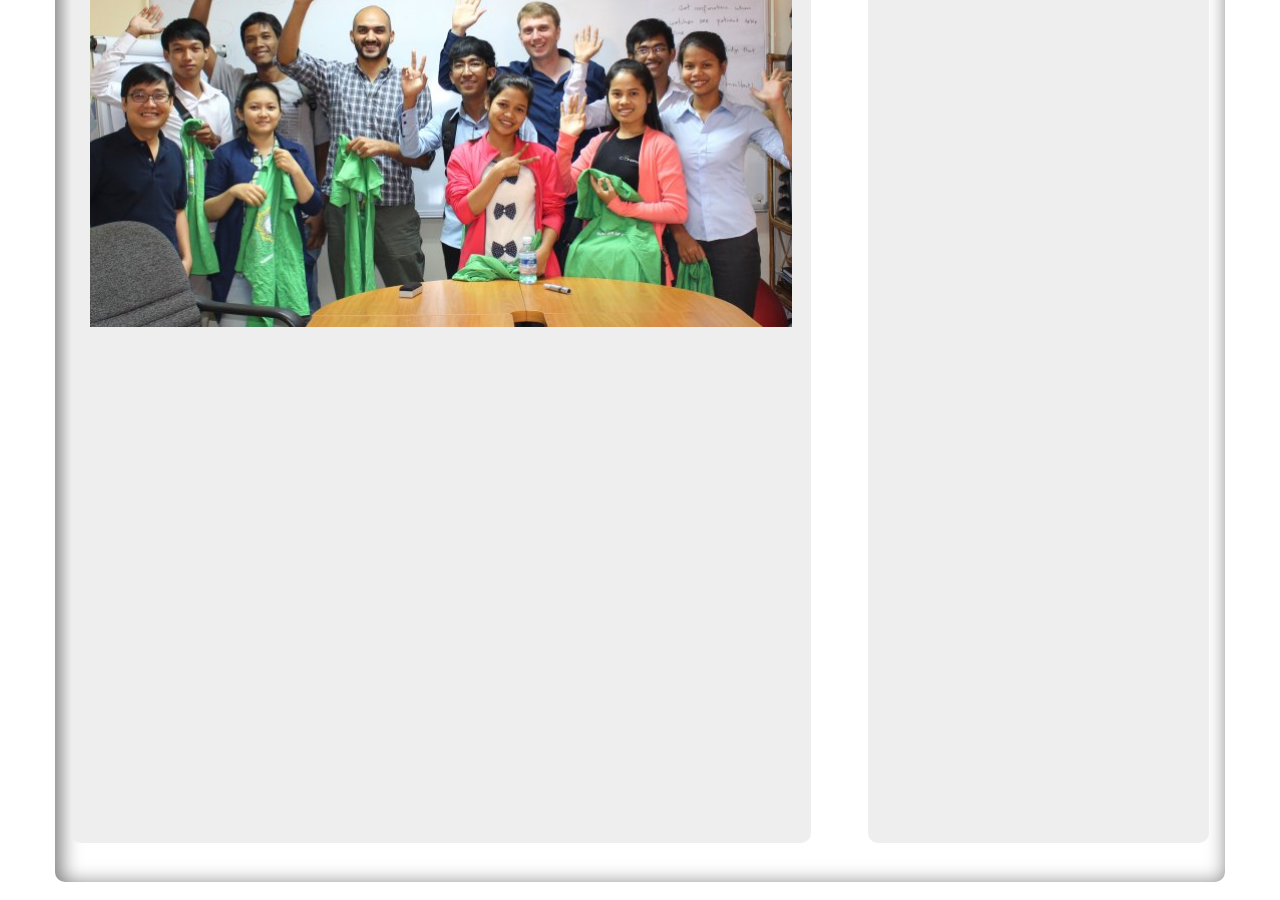
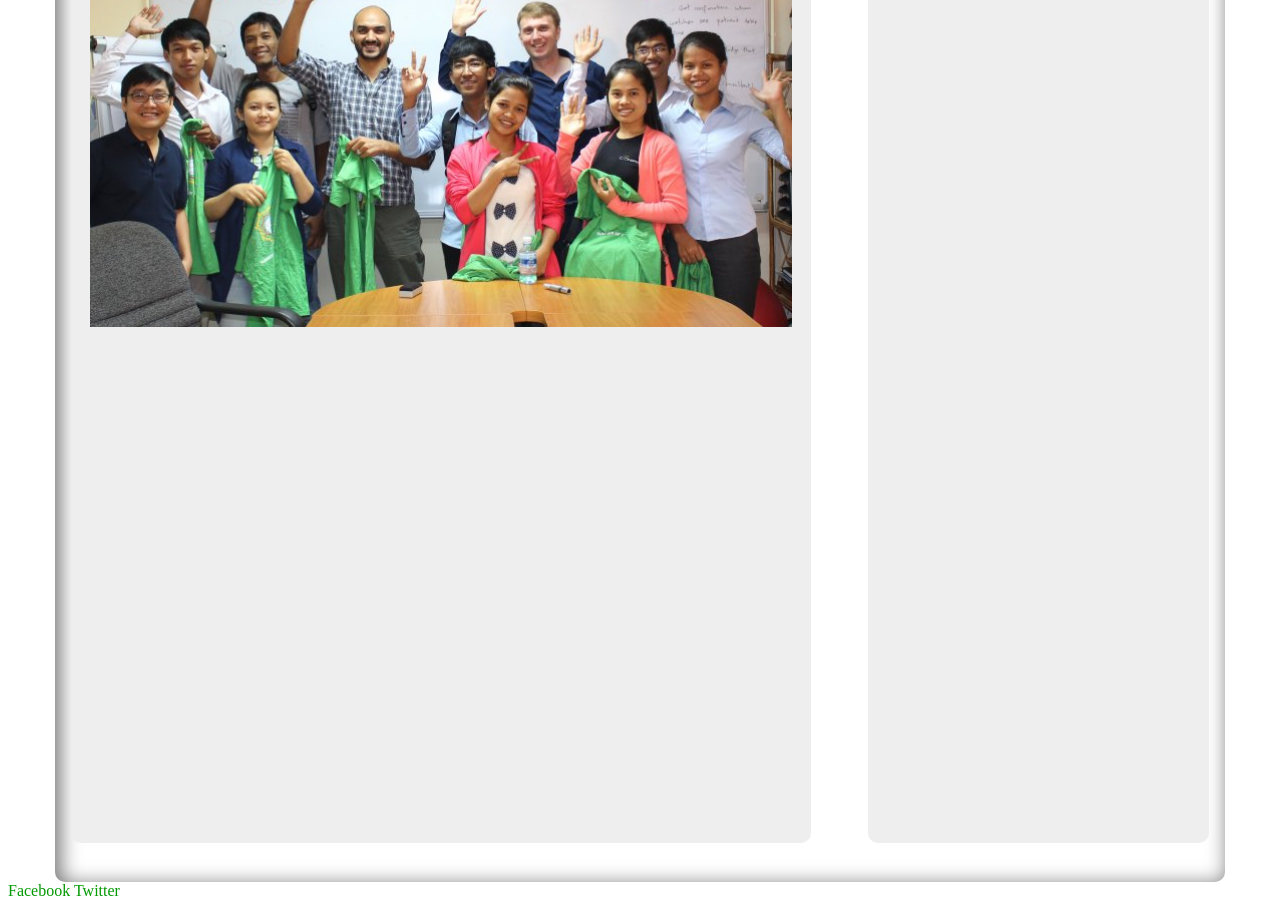
Before and after one commit to fossasia/2014.fossasia.org, a Jekyll site: the page built from index.md, in a window 1280 px wide and 900 px high, scrolled down 3798 px. Built offline with Jekyll 4.4.1, drawn with Linux system fonts in a browser that asks for light colours; some web fonts are replaced.

Commit message:
Added social links and footer

```diff
--- a/_includes/footer.html
+++ b/_includes/footer.html
@@ -1,4 +1,14 @@
 
 	</div>
 	</div>
+	<footer style="color: black">
+		<font color="white">
+			<a href="facebook.com/fossasia">Facebook</a>
+			<a href="twitter.com/fossasia">Twitter</a>
+			<a href="github.com/fossasia"></a>
+		</font>
+
+
+
+	</footer>
 </html>
```
